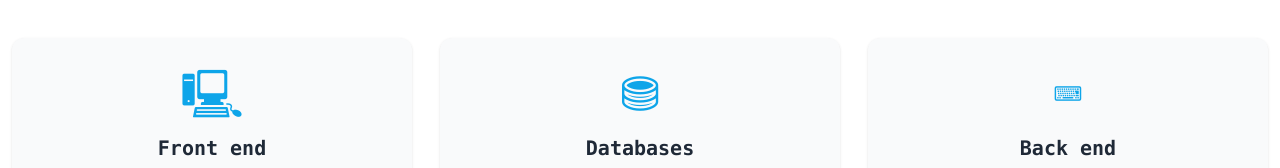
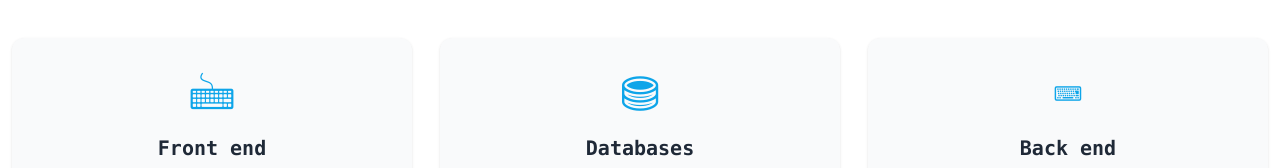
Before and after one commit to wianvanniekerk/wianvanniekerk.github.io, a website: page build/index.html in a window 1280 px wide. Shown: the part 541-709 px from the top of the page. Drawn offline with nearby package versions, Linux system fonts and the light colour scheme; a script that the page names is missing.

Commit message:
CV update

```diff
--- a/build/index.html
+++ b/build/index.html
@@ -67,7 +67,7 @@
 
         <div class="grid grid-cols-1 md:grid-cols-3 gap-7">
           <a href="./pages/skills.html" class="card__hover__bg">
-            <p class="text-5xl text-sky-500">🖳</p>
+            <p class="text-5xl text-sky-500">🖮</p>
             <h3 class="text-xl font-semibold text-gray-800 my-4">
              Front end
             </h3>
```
Also changed, not shown: build/pages/contact.html (+1 -1 lines).
